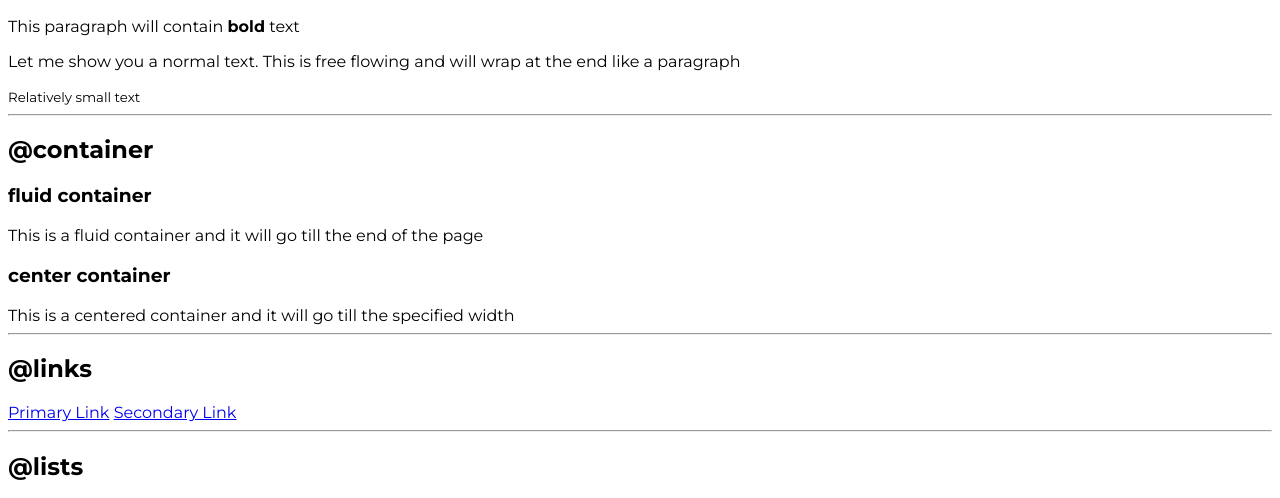
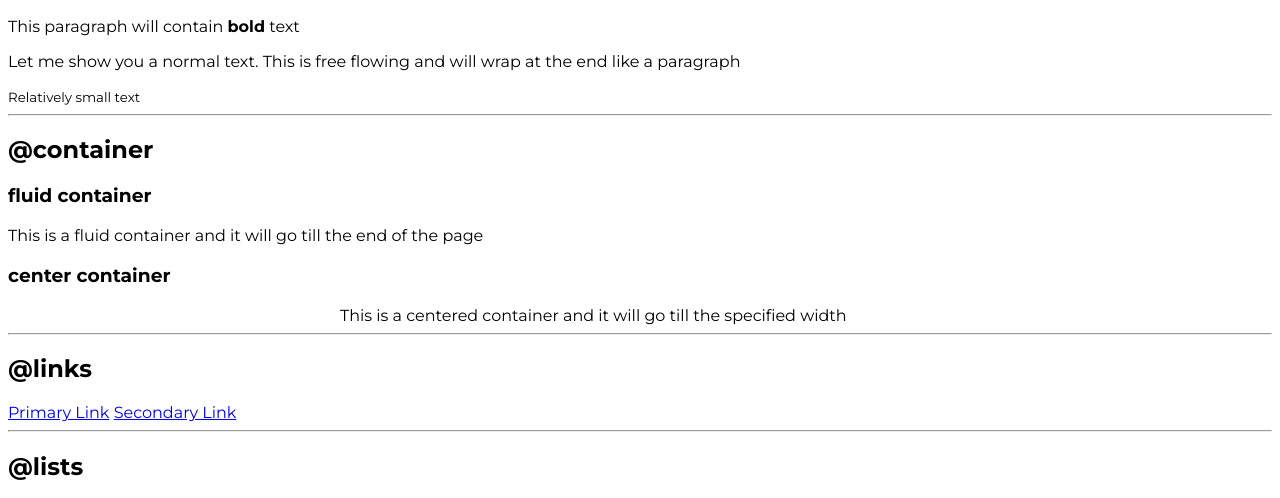
Before and after one commit to Swastik1/My_Portfolio, a plain HTML site: page index.html in a window 1280 px wide. Shown: the part 282-780 px from the top of the page. Drawn offline with Linux system fonts and the light colour scheme.

Commit message:
container

```diff
--- a/index.html
+++ b/index.html
@@ -28,7 +28,7 @@
     <div>This is a fluid container and it will go till the end of the page </div>
 
     <h3>center container</h3>
-    <div>This is a centered container and it will go till the specified width</div>
+    <div class="container container-center">This is a centered container and it will go till the specified width</div>
 
     <hr>
 
--- a/styles.css
+++ b/styles.css
@@ -5,3 +5,15 @@
     font-family: 'Montserrat' , 'sans-serif';
 
   }
+
+  /* container  */
+
+  .container {
+    padding-left: 1rem;
+    padding-right: 1rem;
+  }
+
+  .container-center {
+    max-width: 600px;
+    margin: auto;
+  }
```
